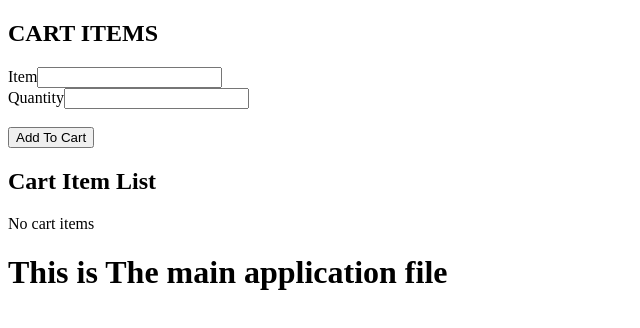
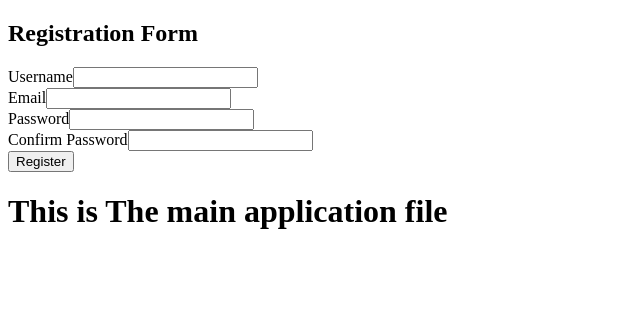
Before and after one commit to Hangthim-web/React-From-the-beginning-, a React (Vite) app in the folder first_react_application/: page / in a window 1280 px wide. Shown: the top 328 px of the page, without its empty margins (0-640 px from the left). Built offline with nearby package versions, Linux system fonts and the light colour scheme.

Commit message:
formWithValidation

```diff
--- a/first_react_application/src/App.jsx
+++ b/first_react_application/src/App.jsx
@@ -15,7 +15,10 @@
 // import ShoppingCart from "./list_Keys_forms_and_controller_components/ShoppingCart";
 // import ShoppingCart from "./list_Keys_forms_and_controller_components/ShoppingCart";
 // import CharacterCount from "./us_event_render/usestatehookPrac/CharacterCount";
-import ShoppingCartPar2 from "./list_Keys_forms_and_controller_components/ShoppingCartPart2";
+// import ShoppingCartPar2 from "./list_Keys_forms_and_controller_components/ShoppingCartPart2";
+import FormWithValidation from "./list_Keys_forms_and_controller_components/FormWithValidation";
+
+
 const App=()=>
 {
  return (
@@ -37,7 +40,9 @@ const App=()=>
       {/* <Quiz/> */}
       {/* <CharacterCount/> */}
       {/* <ShoppingCart/> */}
-      <ShoppingCartPar2/>
+      {/* <ShoppingCartPar2/>
+       */}
+       <FormWithValidation/>
     <h1>This is The main application file </h1>
   </div>
  )
--- /dev/null
+++ b/first_react_application/src/list_Keys_forms_and_controller_components/FormWithValidation.jsx
@@ -0,0 +1,122 @@
+import { useState } from 'react';
+
+const FormWithValidation=()=>
+{
+    const [errors,setErrors] = useState({})
+    const [form,setForm] = useState({
+        username : "",
+        email : "",
+        password : "",
+        confirm_password : "",
+    })
+    const handleChange=(e)=>
+    {
+       setForm({...form,[e.target.name] : e.target.value})
+    }
+
+    const validate=()=>
+    {
+        const newErrors = {};
+        if (!form.username.trim())
+        {
+            newErrors.username = "Username is required !";
+        }
+        if (!form.email.trim()) {
+        newErrors.email = "Email is required";
+        } else if (!/\S+@\S+\.\S+/.test(form.email)) {
+        newErrors.email = "Enter a valid email";
+        }
+        if (!form.password) {
+            newErrors.password = "Password is required";
+            } else if (form.password.length < 6) {
+            newErrors.password = "Password must be at least 6 characters";
+            }
+        if (form.confirm_password !== form.password) {
+        newErrors.confirm_password = "Passwords do not match";
+        }
+        return newErrors;
+    }
+
+    const handleSubmit=(e)=>
+    {
+        e.preventDefault();
+        const validationError = validate()
+        setErrors(validationError)
+
+        if(Object.keys(validationError).length===0)
+        {
+            alert("registration successful")
+            console.log(form)
+
+
+            setForm({
+            username:"",
+            email :"",
+            password: "",
+            confirm_password: ""
+            });
+        }
+
+    }
+
+    return (
+        <>
+        <h2>Registration Form</h2>
+         <form onSubmit={handleSubmit}>
+           {/* username */}
+           <div>
+            <label htmlFor="">Username</label>
+            <input
+            type="text"
+             name="username"
+             id="username"
+             value={form.username}
+             onChange={handleChange}
+              />
+            {errors.username && <p style={{color:'red'}}>{ errors.username }</p>}
+           </div>
+
+           {/* email */}
+           <div>
+            <label htmlFor="">Email</label>
+            <input
+            type="email"
+             name="email"
+             id="email"
+             value={form.email}
+             onChange={handleChange}
+              />
+             {errors.email && <p style={{color:'red'}}>{ errors.email }</p>}
+           </div>
+           <div>
+            <label htmlFor="">Password</label>
+            <input
+            type="password"
+            name="password"
+            id="password"
+            value={form.password}
+            onChange={handleChange}
+            />
+            {errors.password && <p style={{color:'red'}}>{ errors.password }</p>}
+
+           </div>
+           <div>
+            <label htmlFor="">Confirm Password</label>
+            <input
+            type="password"
+            name="confirm_password"
+            id="confirm_password"
+            value={form.confirm_password}
+            onChange={handleChange}
+
+            />
+            {errors.confirm_password && <p style={{color:'red'}}>{ errors.confirm_password }</p>}
+           </div>
+           <button type='submit'>Register</button>
+         </form>
+
+        </>
+    )
+}
+
+export default FormWithValidation;
```
